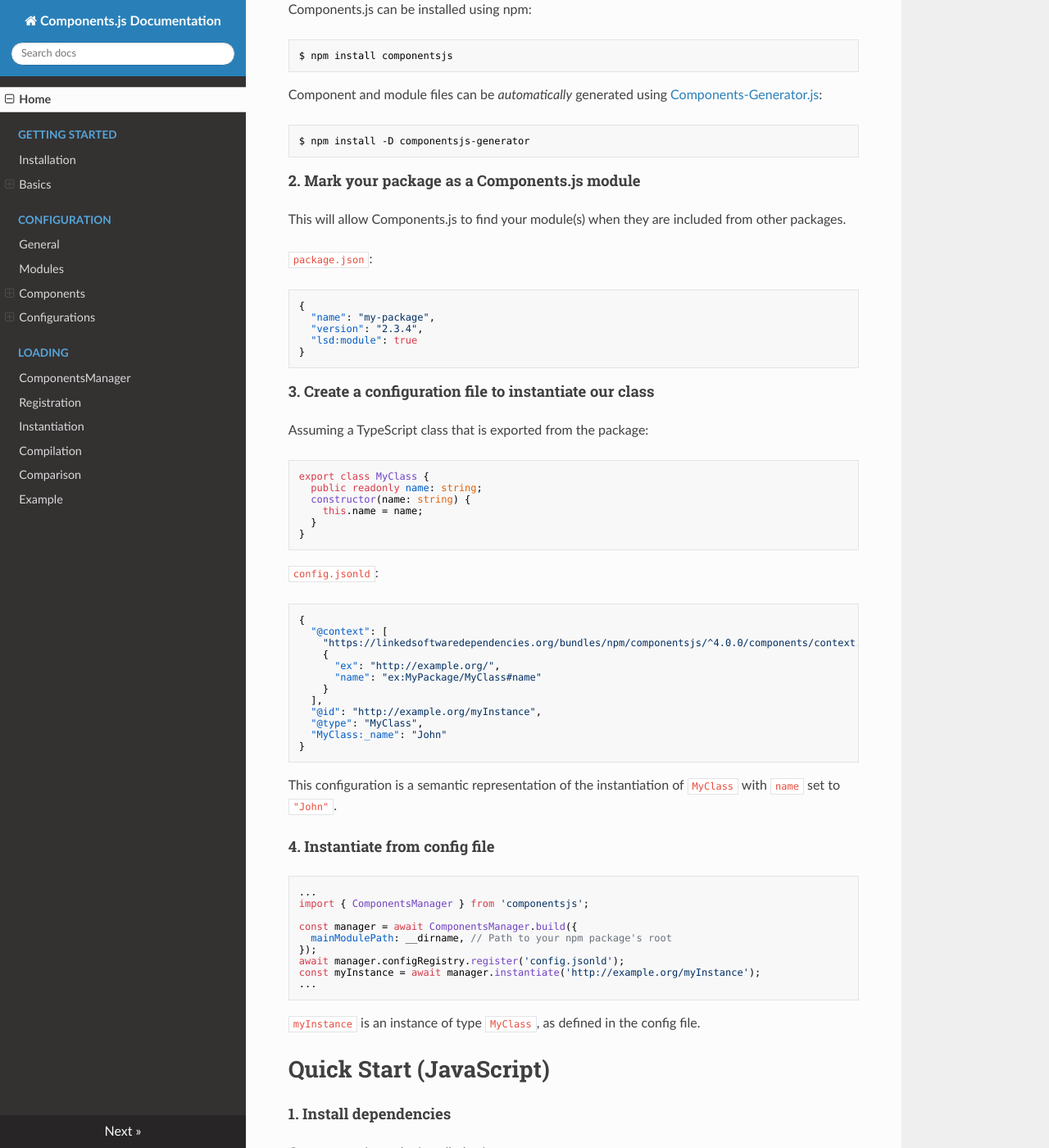
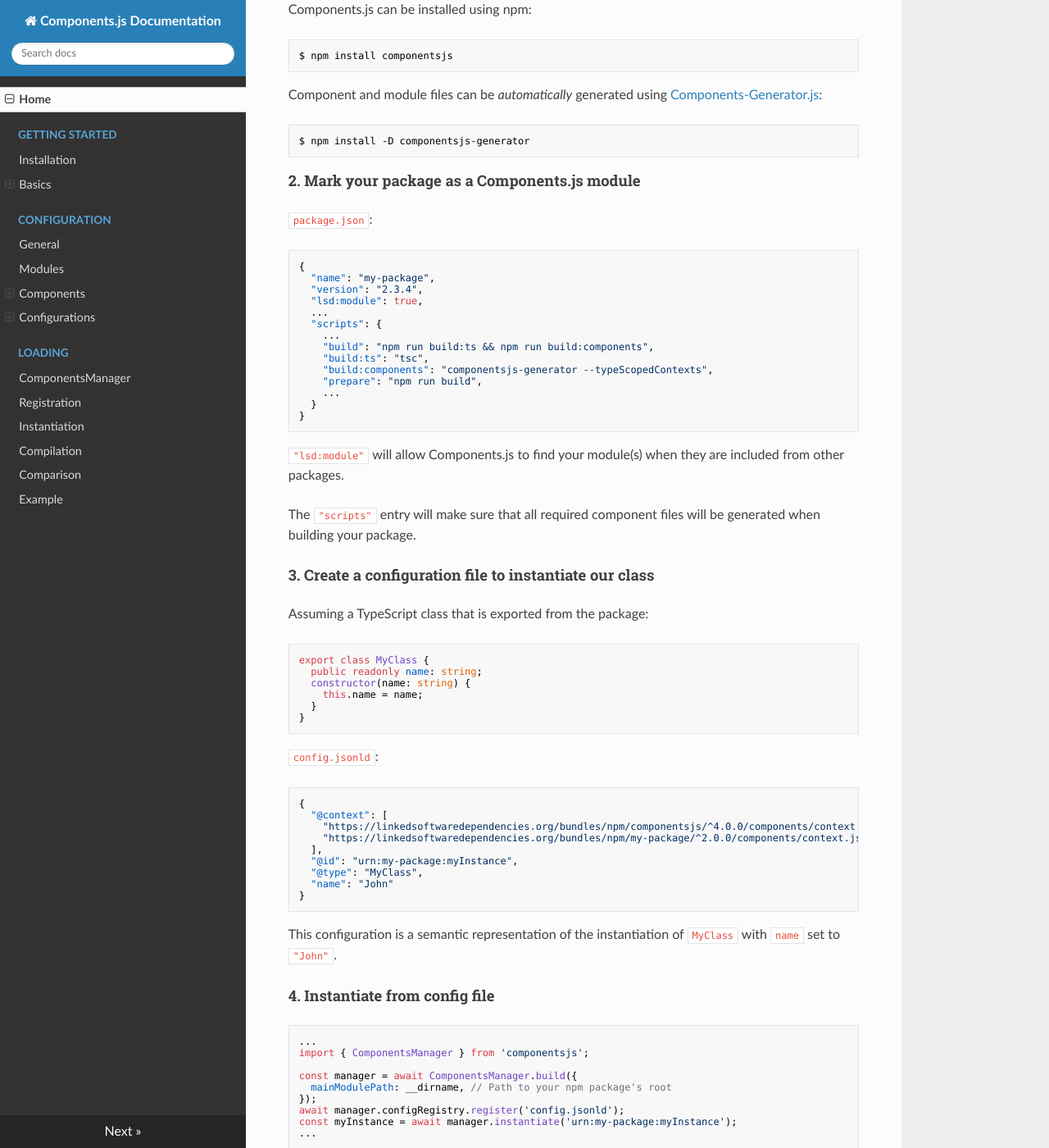
Before and after one commit to LinkedSoftwareDependencies/Documentation-Components.js, an MkDocs documentation site: the page built from docs/index.md, in a window 1280 px wide and 1400 px high, scrolled down 1418 px. Shown: the whole window at 82% size. Built offline with MkDocs 1.6.1, drawn with Linux system fonts in a browser that asks for light colours; nearby versions of some CDN libraries; old or Windows-style settings are respelled for this version of MkDocs.

Commit message:
Simplify quick start guide with generator

````diff
--- a/docs/index.md
+++ b/docs/index.md
@@ -46,16 +46,27 @@ $ npm install -D componentsjs-generator
 
 #### 2. Mark your package as a Components.js module
 
-This will allow Components.js to find your module(s) when they are included from other packages.
-
 `package.json`:
 ```json
 {
   "name": "my-package",
   "version": "2.3.4",
-  "lsd:module": true
+  "lsd:module": true,
+  ...
+  "scripts": {
+    ...
+    "build": "npm run build:ts && npm run build:components",
+    "build:ts": "tsc",
+    "build:components": "componentsjs-generator --typeScopedContexts",
+    "prepare": "npm run build",
+    ...
+  }
 }
 ```
+
+`"lsd:module"` will allow Components.js to find your module(s) when they are included from other packages.
+
+The `"scripts"` entry will make sure that all required component files will be generated when building your package.
 
 #### 3. Create a configuration file to instantiate our class
 
@@ -74,14 +85,11 @@ export class MyClass {
 {
   "@context": [
     "https://linkedsoftwaredependencies.org/bundles/npm/componentsjs/^4.0.0/components/context.jsonld",
-    {
-      "ex": "http://example.org/",
-      "name": "ex:MyPackage/MyClass#name"
-    }
+    "https://linkedsoftwaredependencies.org/bundles/npm/my-package/^2.0.0/components/context.jsonld"
   ],
-  "@id": "http://example.org/myInstance",
+  "@id": "urn:my-package:myInstance",
   "@type": "MyClass",
-  "MyClass:_name": "John"
+  "name": "John"
 }
 ```
 
@@ -97,7 +105,7 @@ const manager = await ComponentsManager.build({
   mainModulePath: __dirname, // Path to your npm package's root
 });
 await manager.configRegistry.register('config.jsonld');
-const myInstance = await manager.instantiate('http://example.org/myInstance');
+const myInstance = await manager.instantiate('urn:my-package:myInstance');
 ...
 ```
 
````
